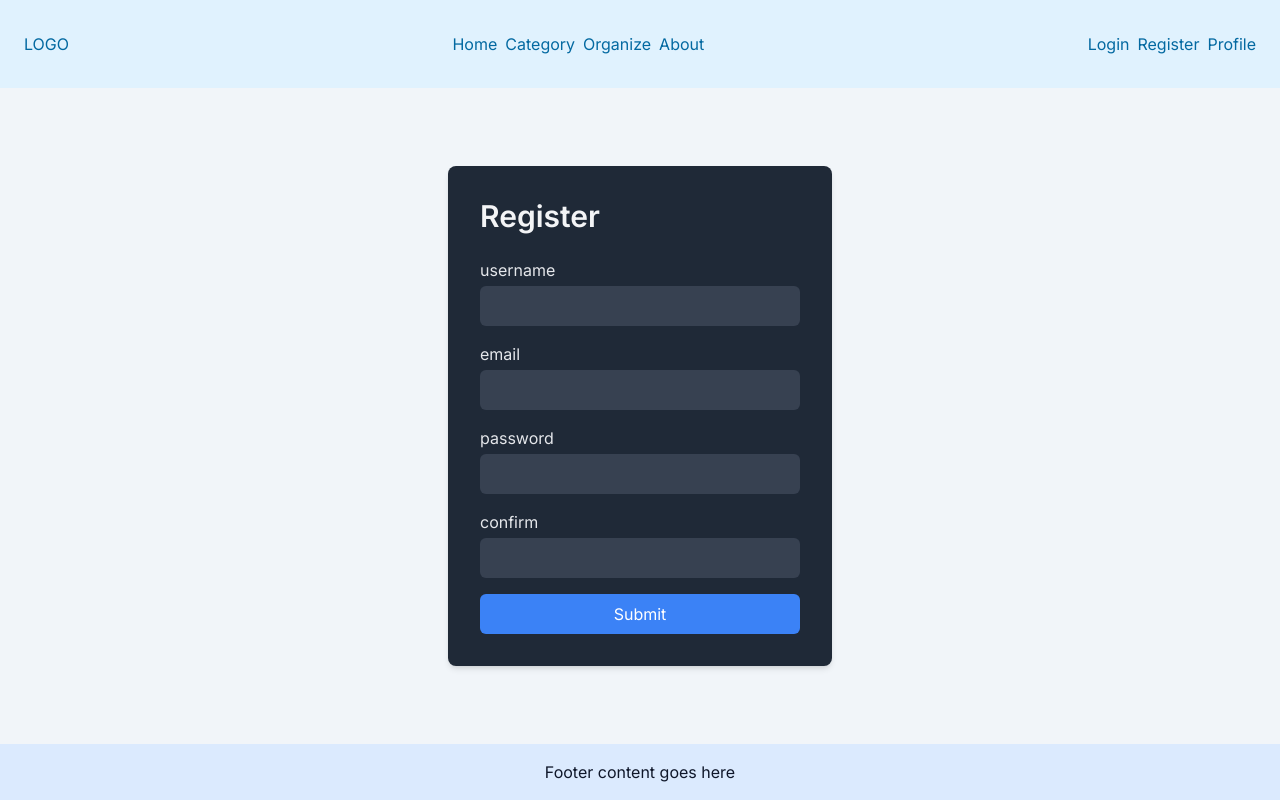
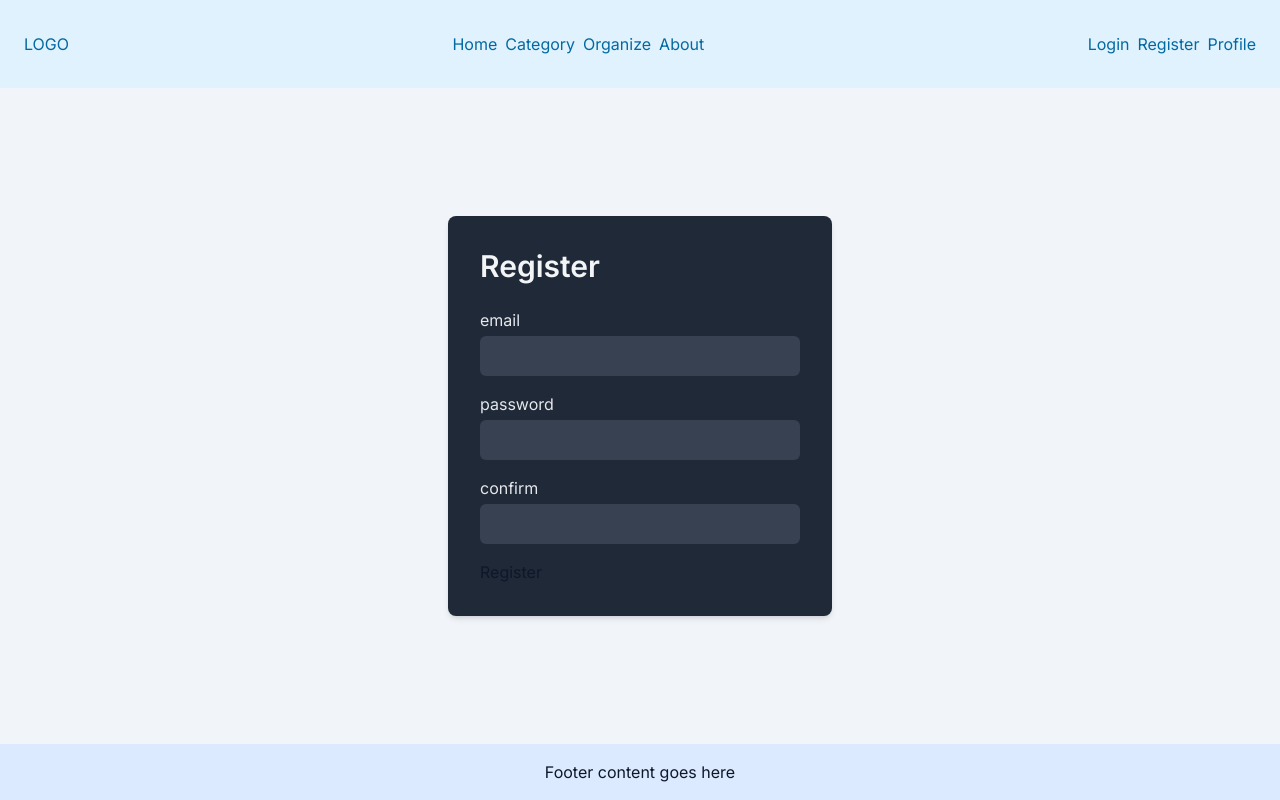
Before and after one commit to chingu-voyages/v48-tier3-team-20, a Next.js app in the folder event/: page /register in a window 1280 px wide. Built offline with nearby package versions, Linux system fonts and the light colour scheme.

Commit message:
Added handleSubmit for registration

```diff
--- a/event/src/app/register/page.tsx
+++ b/event/src/app/register/page.tsx
@@ -1,18 +1,58 @@
 import Button from "@/components/Button";
 import Input from "@/components/Input";
-import React from "react";
+import React, { FormEvent } from "react";
+import { useRouter } from 'next/router';
 
 const Register = () => {
+  const router = useRouter();
+
+  async function handleSubmit(event: FormEvent<HTMLFormElement>) {
+    event.preventDefault();
+
+    const formData = new FormData(event.currentTarget);
+    const email = formData.get("email");
+    const password = formData.get("password")
+    const confirmPassword = formData.get("confirm")
+
+    if (!email || !password || !confirmPassword) {
+      console.error("Please enter all fields.");
+      return;
+    }
+
+    if (password !== confirmPassword) {
+      console.error("Passwords do not match.");
+      return;
+    }
+
+    try {
+      const response = await fetch("/api/users/register", {
+        method: "POST",
+        headers: { "Content-Type": "application/json" },
+        body: JSON.stringify({ email, password }),
+      });
+
+      if (response.ok) {
+        const data = await response.json();
+        console.log("Registration successful:", data);
+        router.push("/profile");
+      } else {
+        const errorData = await response.json();
+        console.error("Registration failed:", errorData);
+      }
+    } catch (error) {
+      console.error("Registration error:", error);
+    }
+  }
+
   return (
-    <section className="flex w-96 items-center justify-center">
-      <div className="w-full max-w-md rounded-lg bg-gray-800 p-8 shadow-md">
-        <h2 className="mb-6 text-3xl font-semibold text-gray-100">Register</h2>
-        <form className="space-y-4">
-          <Input type="text" name="username" id="username" required={true} />
-          <Input type="text" name="email" id="email" required={true} />
-          <Input type="password" name="password" id="password" required={true} />
+    <section className="register-form flex w-96 items-center justify-center">
+      <div className="form-container w-full max-w-md rounded-lg bg-gray-800 p-8 shadow-md">
+        <h2 className="text-3xl font-semibold text-gray-100 mb-6">Register</h2>
+        <form className="space-y-4" onSubmit={handleSubmit}>
+          <Input type="email" name="email" id="email" required={true} />
+          <Input type="password" name="password" id="password" required={true}/>
           <Input type="password" name="confirm" id="confirm" required={true} />
-         <Button type="submit" title="Submit"  />
+          <button type="submit">Register</button>
         </form>
       </div>
     </section>
```
